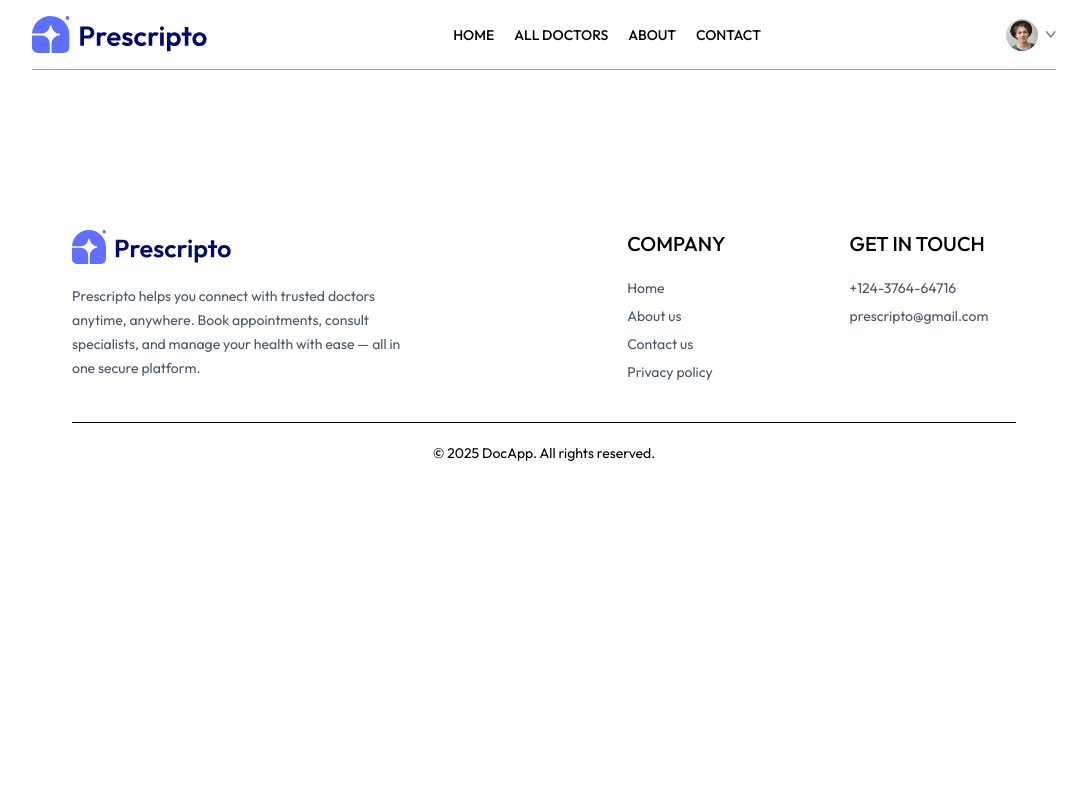
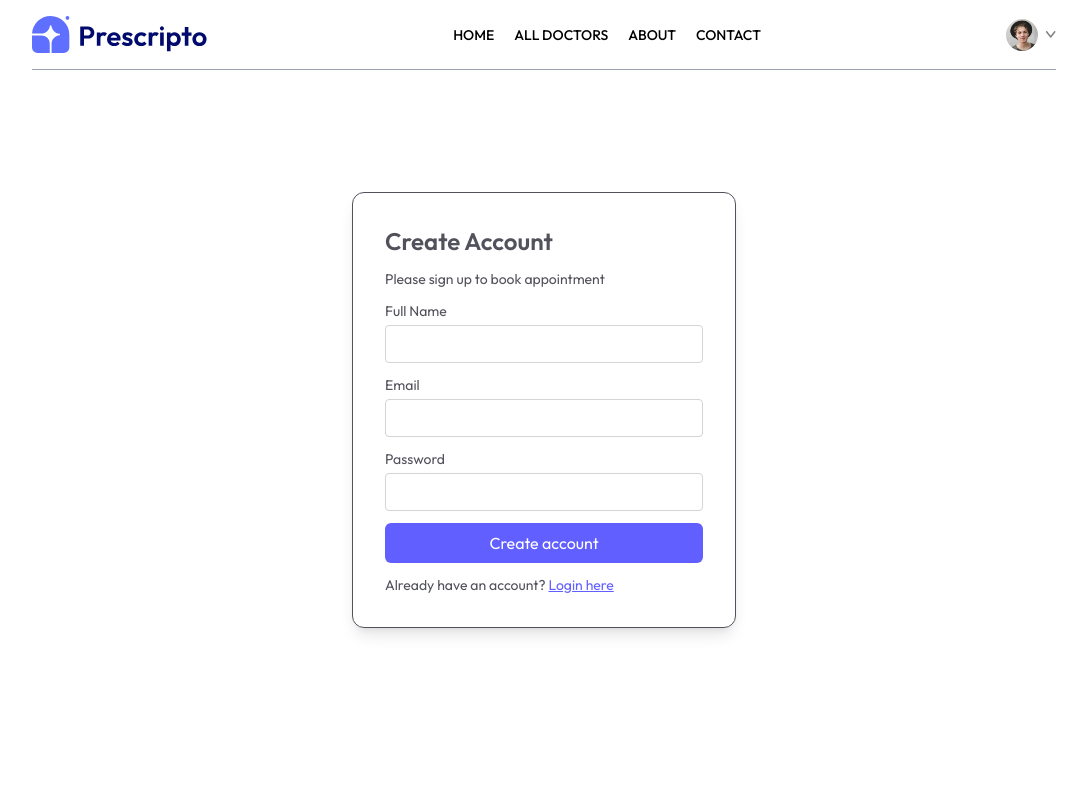
Before and after one commit to Priyanka-SA04/DocDirect, a React (Vite) app in the folder frontend/: page /login in a window 1280 px wide. Shown: the top 800 px of the page, without its empty margins (96-1183 px from the left). Built offline with nearby package versions, Linux system fonts and the light colour scheme.

Commit message:
login page added

```diff
--- a/frontend/src/pages/Login.jsx
+++ b/frontend/src/pages/Login.jsx
@@ -1,8 +1,44 @@
-import React from 'react'
+import React, { useState } from 'react'
 
 const Login = () => {
+
+  const [state, setState] = useState('Sign Up')
+
+  const [name, setName] = useState('')
+  const [email, setEmail] = useState('')
+  const [password, setPassword] = useState('')
+
+  const onSubmitHandler = (event) => {
+    event.preventDefault();
+  }
+
   return (
-    <div></div>
+    <form onSubmit={onSubmitHandler} className='min-h-[80vh] flex items-center'>
+      <div className='flex flex-col gap-3 m-auto items-start p-8 min-w-[340px] sm:min-w-96 border rounded-xl text-zinc-600 text-sm shadow-lg'>
+        <p className='text-2xl font-semibold'>{state === 'Sign Up' ? 'Create Account' : 'Login'}</p>
+        <p>Please {state === 'Sign Up' ? 'sign up' : 'log in'} to book appointment</p>
+        {state === 'Sign Up'
+          ? <div className='w-full '>
+            <p>Full Name</p>
+            <input onChange={(e) => setName(e.target.value)} value={name} className='border border-zinc-300 rounded w-full p-2 mt-1' type="text" required />
+          </div>
+          : null
+        }
+        <div className='w-full '>
+          <p>Email</p>
+          <input onChange={(e) => setEmail(e.target.value)} value={email} className='border border-zinc-300 rounded w-full p-2 mt-1' type="email" required />
+        </div>
+        <div className='w-full '>
+          <p>Password</p>
+          <input onChange={(e) => setPassword(e.target.value)} value={password} className='border border-zinc-300 rounded w-full p-2 mt-1' type="password" required />
+        </div>
+        <button className='bg-indigo-500 text-white w-full py-2 rounded-md text-base'>{state === 'Sign Up' ? 'Create account' : 'Login'}</button>
+        {state === 'Sign Up'
+          ? <p>Already have an account? <span onClick={() => setState('Login')} className='text-indigo-500 underline cursor-pointer'>Login here</span></p>
+          : <p>Create an new account? <span onClick={() => setState('Sign Up')} className='text-indigo-500 underline cursor-pointer'>Click here</span></p>
+        }
+      </div>
+    </form>
   )
 }
 
```
